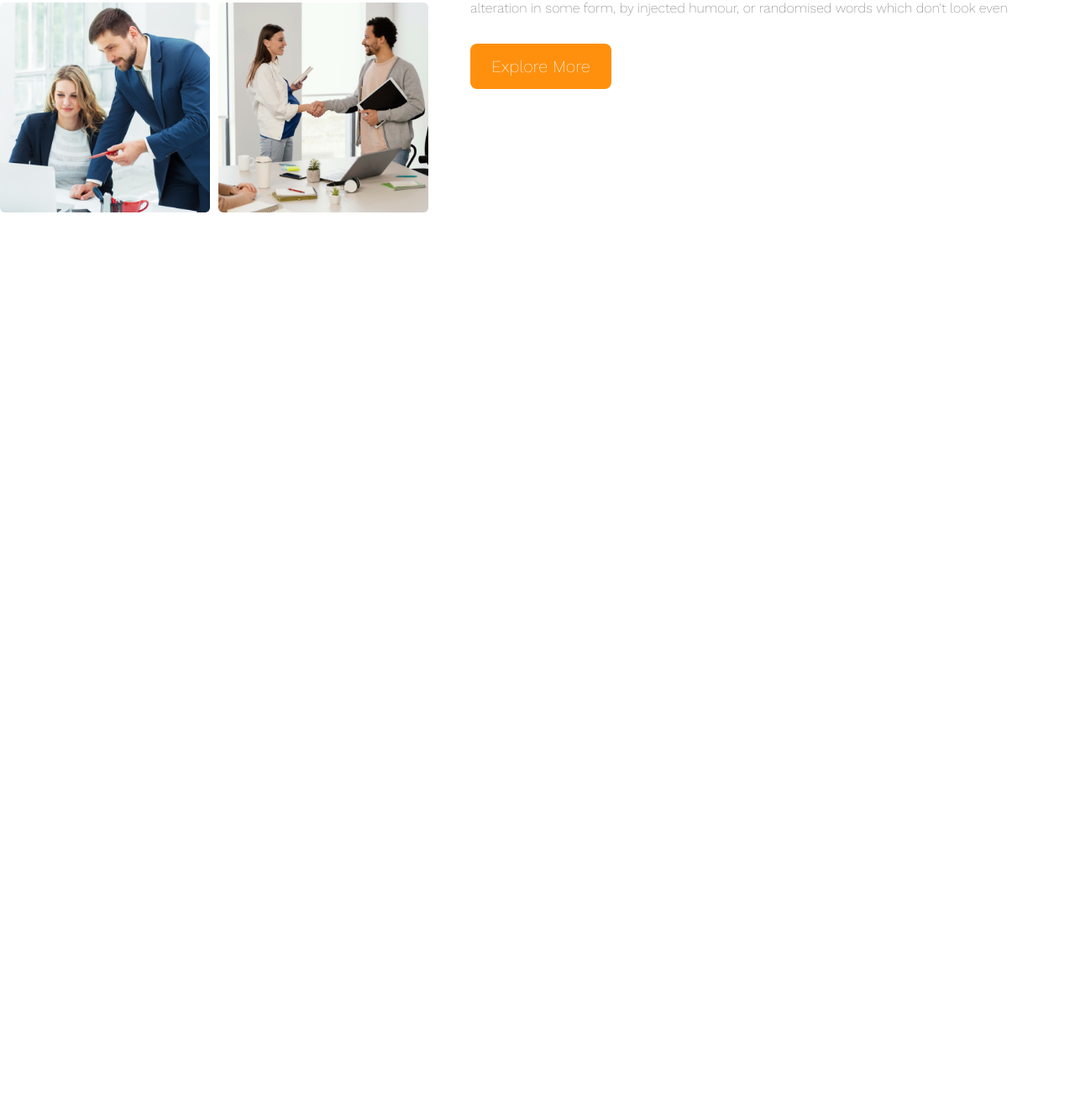
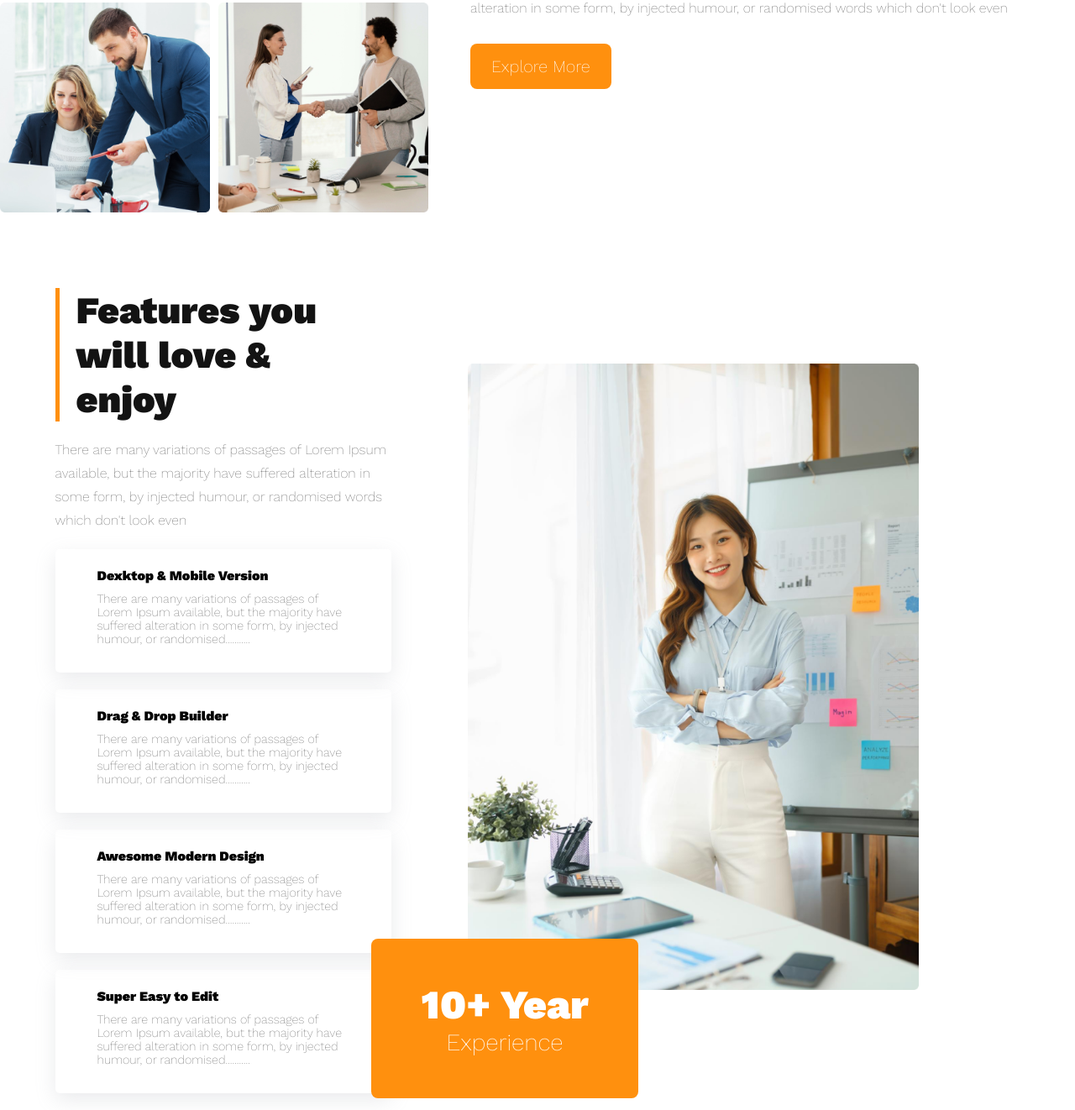
Before and after one commit to rabby9898/G3-architects-website, a plain HTML site: page index.html in a window 1280 px wide. Shown: the part 1522-2844 px from the top of the page at 84% size. Before the commit the page ends 1815 px from the top, so only its background shows below. Drawn offline with nearby package versions, Linux system fonts and the light colour scheme.

Commit message:
services section completed

```diff
--- a/index.html
+++ b/index.html
@@ -57,6 +57,47 @@
                 </div>
             </div>
         </section>
+        <!-- Service section -->
+        <section>
+            <div class="service-section">
+                <div class="service-content">
+                    <div class="service-title">
+
+                        <div class="title-h1">
+                            <h1 >Features you will love & enjoy</h1>
+                        </div>
+
+                        <p>There are many variations of passages of Lorem Ipsum available, but the majority have suffered alteration in some form, by injected humour, or randomised words which don't look even</p>
+                    </div>
+                    <div class="service-details">
+                        <div class="service-box">
+                            <h4>Dexktop & Mobile Version</h4>
+                            <p>There are many variations of passages of Lorem Ipsum available, but the majority have suffered alteration in some form, by injected humour, or randomised...........</p>
+                        </div>
+                        <div class="service-box">
+                            <h4>Drag & Drop Builder</h4>
+                            <p>There are many variations of passages of Lorem Ipsum available, but the majority have suffered alteration in some form, by injected humour, or randomised...........</p>
+                        </div>
+                        <div class="service-box">
+                            <h4>Awesome Modern Design</h4>
+                            <p>There are many variations of passages of Lorem Ipsum available, but the majority have suffered alteration in some form, by injected humour, or randomised...........</p>
+                        </div>
+                        <div class="service-box">
+                            <h4>Super Easy to Edit</h4>
+                            <p>There are many variations of passages of Lorem Ipsum available, but the majority have suffered alteration in some form, by injected humour, or randomised...........</p>
+                        </div>
+                    </div>
+                </div>
+                <div class="service-img">
+                    <img src="./images/architect.png" alt="">
+
+                    <div class="experience-btn">
+                        <button class="btn-primary btn-exp"><span>10+ Year</span><br>Experience</button>
+                    </div>
+                </div>
+
+            </div>
+        </section>
     </main>
     <footer>
 
--- a/style/architects.css
+++ b/style/architects.css
@@ -9,6 +9,7 @@
     font-family: 'Open Sans', sans-serif;
     font-family: 'Poppins', sans-serif;
     font-family: 'Work Sans', sans-serif;
+    /* overflow-x: hidden; */
 }
 /* navbar styles */
 header{
@@ -134,7 +135,6 @@ header{
 
 /* features style */
 .feature-section{
-    width: 100%;
     display: flex;
     justify-content: space-around;
     align-items: center;
@@ -144,10 +144,10 @@ header{
 .feature-img{
     display: grid;
     grid-template-columns: repeat(2, 1fr);
-    gap: 20px;
+    gap: 10px;
 }
 .feature-content  .div{
-    width: 48%;
+    width: 75%;
     margin: 0px 60px;
 
 }
@@ -180,7 +180,6 @@ header{
 /* media query for small devices */
 @media screen and (max-width: 576px) {
     .feature-section{
-        width: 100%;
         flex-direction: column;
         margin: 20px auto;
     }
@@ -208,7 +207,6 @@ header{
 /*medium devices */
 @media screen and (min-width: 576px) and (max-width:992px) {
     .feature-section{
-        width: 100%;
         margin: 40px 0px;
     }
     .feature-img{
@@ -240,7 +238,6 @@ header{
 /* large devices */
 @media screen and (min-width: 993px) and (max-width:1400px) {
     .feature-section{
-        width: 100%;
         margin: 40px 0px;
     }
     .feature-img img{
@@ -255,3 +252,137 @@ header{
         gap: 10px;
     }
 }
+/* service section styles */
+.service-section{
+    display: flex;
+    justify-content: space-around;
+    align-items: center;
+    padding: 50px 200px;
+}
+.service-content{
+    width: 550px;
+    text-align: left;
+    margin-top: 50px;
+}
+.service-title{
+
+}
+.title-h1{
+    border-left: 5px solid #FF900E;
+}
+.title-h1 h1{
+    color: #131313;
+    font-size: 2.8rem;
+    font-weight: 600;
+    margin: 0px 20px;
+}
+.service-title p{
+    color: #727272;
+    font-size: 1rem;
+    font-weight: 400;
+    line-height: 1.75rem;
+    margin: 20px 0px
+}
+.service-box{
+    border-radius: 5px;
+    box-shadow: rgba(149, 157, 165, 0.2) 0px 8px 24px;
+    padding: 45px 50px;
+    margin: 20px 0px;
+}
+.service-box h5{
+    color: #131313;
+    font-size: 1.5rem;
+}
+.service-box p{
+    color: #727272;
+    font-size: .9rem;
+    margin: 10px 0px;
+}
+.service-img{
+    z-index: 1;
+}
+.experience-btn{
+    z-index: 5;
+    position: absolute;
+    top: 59;
+    top: 186rem;
+    left: 53rem;
+}
+.btn-exp{
+    font-size: 1.75rem;
+    padding: 50px 60px;
+}
+.experience-btn span{
+    font-size: 3rem;
+    font-weight: 600;
+}
+@media screen and (max-width: 576px) {
+    .service-section{
+        flex-direction: column;
+        padding: 20px 20px;
+    }
+    .service-content{
+        width: 100%;
+    }
+    .service-img img{
+        width: 100%;
+    }
+    .experience-btn{
+        position: absolute;
+        top: 59;
+        top: 260rem;
+        left: 4rem;
+    }
+    .btn-exp{
+        padding: 30px 40px;
+    }
+
+}
+/*medium devices */
+@media screen and (min-width: 576px) and (max-width:992px) {
+    .service-section{
+        flex-direction: column;
+        padding: 20px 20px;
+    }
+    .service-content{
+        width: 100%;
+    }
+    .service-img img{
+        width: 100%;
+    }
+    .experience-btn{
+        position: absolute;
+        top: 59;
+        top: 181rem;
+        left: 0rem;
+    }
+
+}
+/* large devices */
+@media screen and (min-width: 993px) and (max-width:1440px) {
+    .service-section{
+        padding: 0px 0px;
+    }
+    .service-content{
+        width: 400px;
+        text-align: left;
+        margin-left: 50px;
+    }
+    .service-box{
+        border-radius: 5px;
+        box-shadow: rgba(149, 157, 165, 0.2) 0px 8px 24px;
+        padding: 22px 50px;
+        margin: 20px 0px;
+    }
+    .service-img img{
+        width: 70%;
+        margin-left: 60px;
+    }
+    .experience-btn{
+        position: absolute;
+        top: 59;
+        top: 165rem;
+        left: 27.6rem;
+    }
+
+}
```
